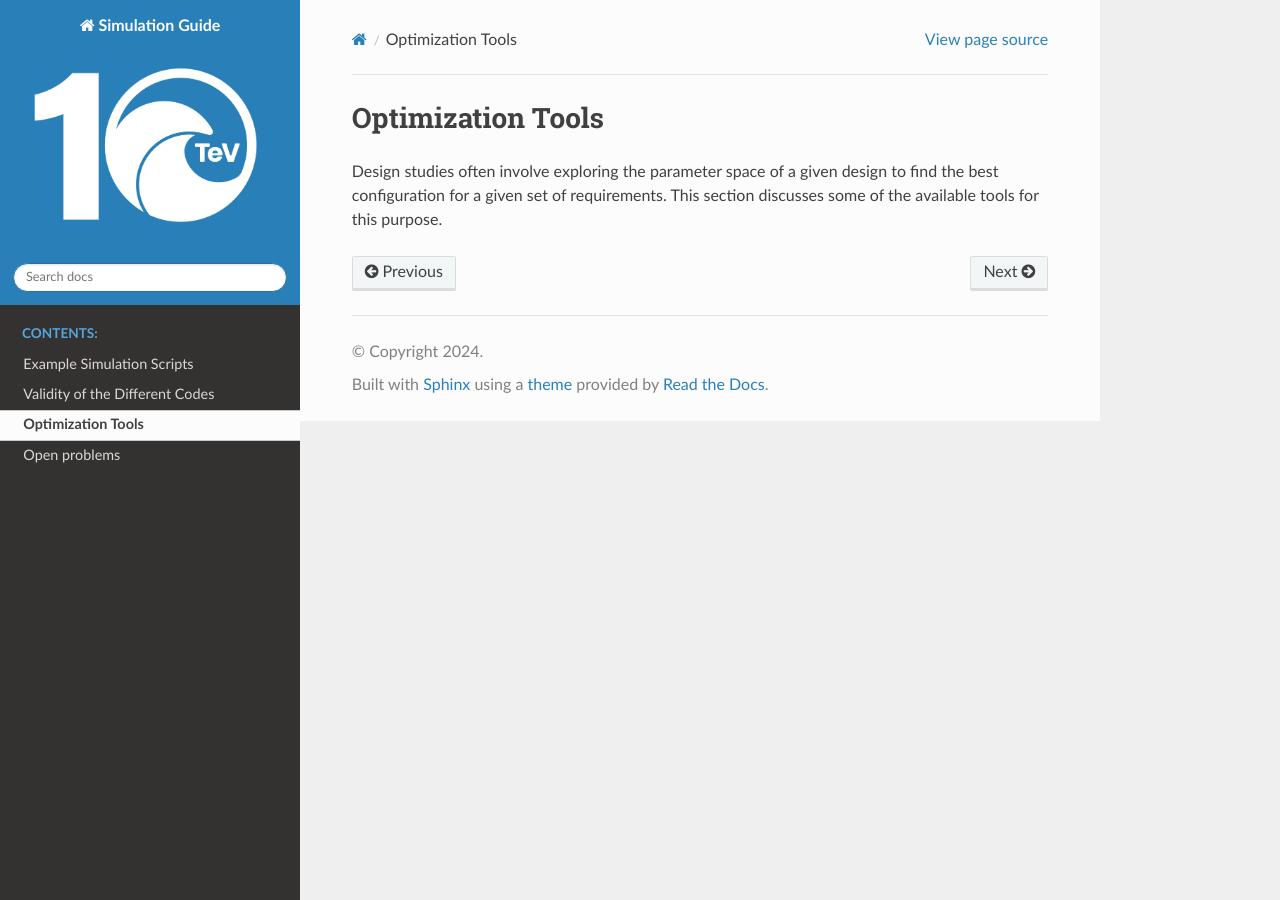
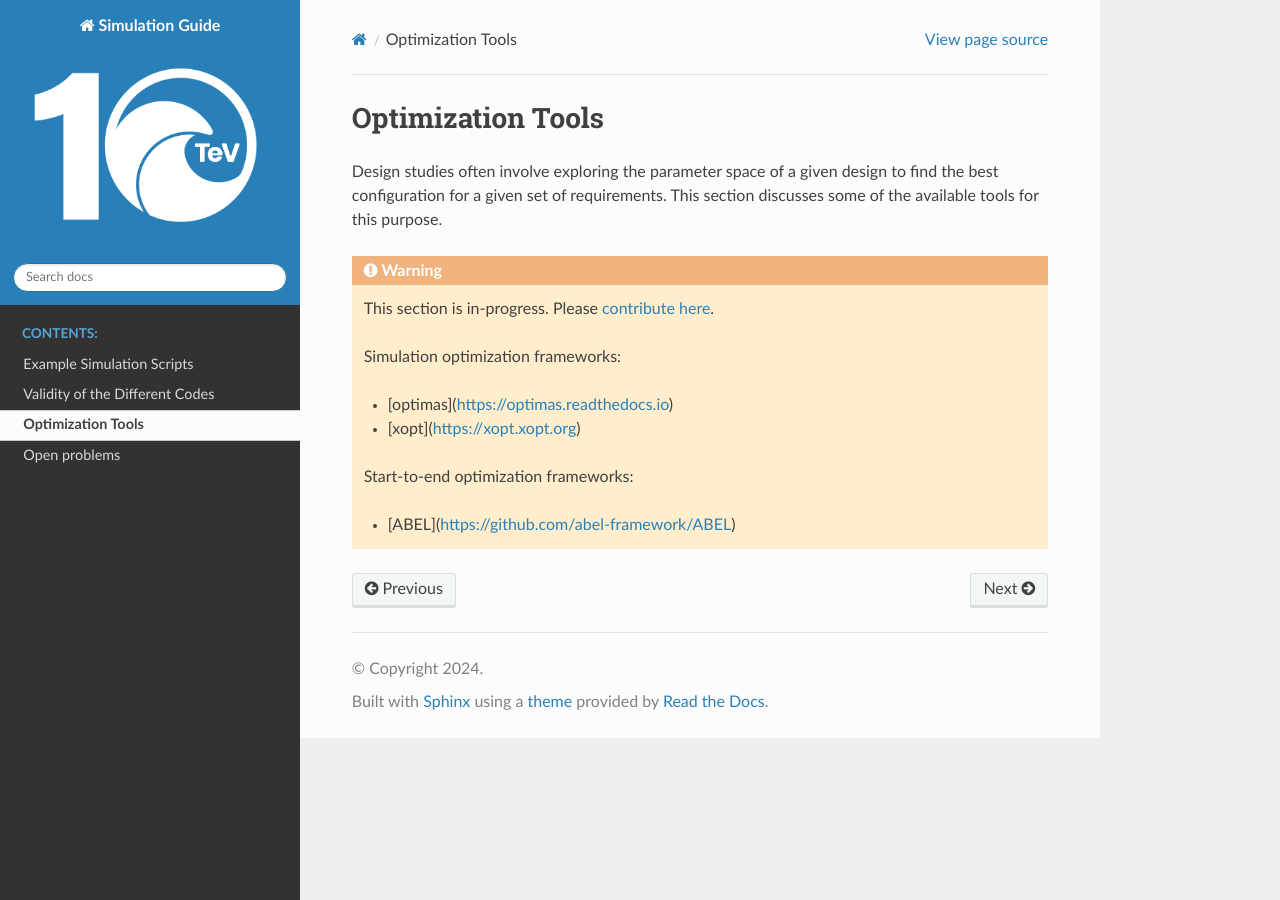
Before and after one commit to 10TeV-wakefield-collider/simulation_guide, a Sphinx documentation site: the page built from docs/optimization_tools/index.rst, in a window 1280 px wide. Built offline with Sphinx 7.4.7 and the Read the Docs theme 3.1.0, drawn with Linux system fonts in a browser that asks for light colours.

Commit message:
Link Optimization Tools, Update To Do's (#9)
* Update To Do's

Add a few todo sections for clarity.
Extend a few todo bullets.

* Link ABEL

```diff
--- a/docs/open_problems/index.rst
+++ b/docs/open_problems/index.rst
@@ -4,3 +4,8 @@ Open problems
 Looking for an open problem to tackle, in the context of the 10 TeV Wakefield Collider Design Study?
 
 This page gathers some of the open problems that have been identified so far:
+
+.. warning::
+
+   This section is in-progress.
+   Please `contribute here <https://github.com/10TeV-wakefield-collider/simulation_guide>`__.
--- a/docs/optimization_tools/index.rst
+++ b/docs/optimization_tools/index.rst
@@ -3,3 +3,17 @@ Optimization Tools
 
 Design studies often involve exploring the parameter space of a given design to find the best configuration for a given set of requirements.
 This section discusses some of the available tools for this purpose.
+
+.. warning::
+
+   This section is in-progress.
+   Please `contribute here <https://github.com/10TeV-wakefield-collider/simulation_guide>`__.
+
+   Simulation optimization frameworks:
+
+   * [optimas](https://optimas.readthedocs.io)
+   * [xopt](https://xopt.xopt.org)
+
+   Start-to-end optimization frameworks:
+
+   * [ABEL](https://github.com/abel-framework/ABEL)
--- a/docs/validity_of_codes/index.rst
+++ b/docs/validity_of_codes/index.rst
@@ -8,4 +8,7 @@ Validity of the Different Codes
     This section will describe the domain of validity of the various codes:
 
     - Various approximations made (e.g., RZ, quasistatic, etc.)
-    - Which physics is captured (e.g., ion motion? hosing? Coulomb scattering? betatron losses?)
+    - Which physics is captured (e.g., ion motion? hosing? Coulomb scattering? betatron losses? self-injection?)
+
+    This section is in-progress.
+    Please `contribute here <https://github.com/10TeV-wakefield-collider/simulation_guide>`__.
```
